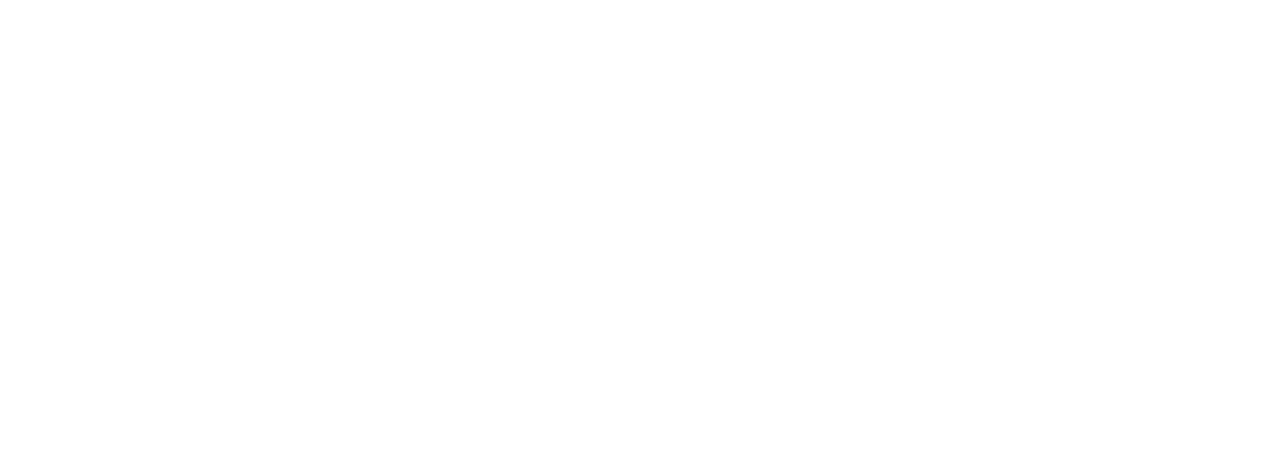
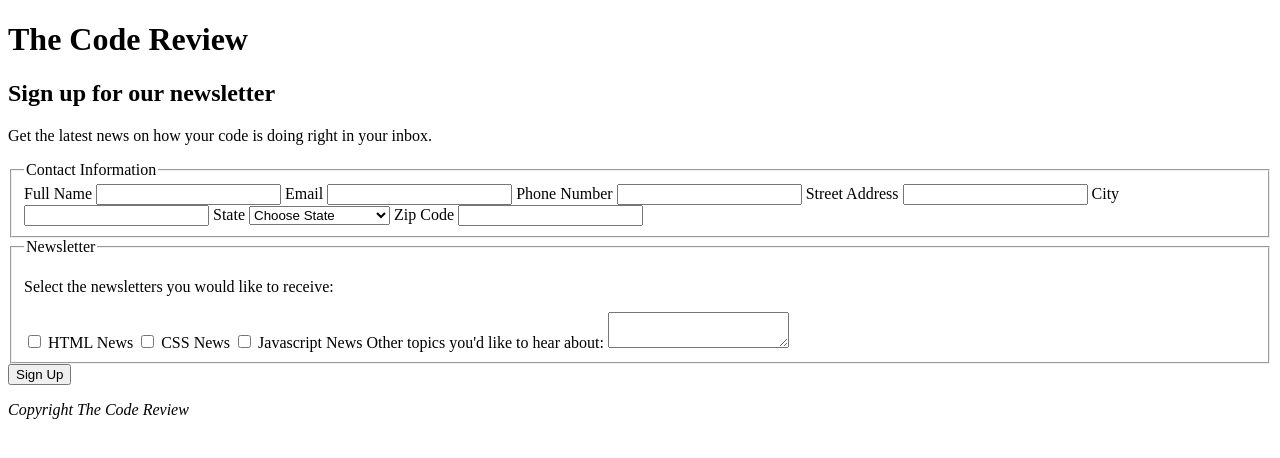
Before and after one commit to bencodezen/treehouse-p3, a plain HTML site: page index.html in a window 1280 px wide. Drawn offline with Linux system fonts and the light colour scheme.

Commit message:
Add first draft of form content

```diff
--- a/index.html
+++ b/index.html
@@ -7,5 +7,106 @@
     <link rel="stylesheet" type="text/css" href="styles/styles.css">
   </head>
   <body>
+    <header>
+      <h1>The Code Review</h1>
+    </header>
+    <main>
+      <article>
+        <section>
+          <h2>Sign up for our newsletter</h2>
+          <p>Get the latest news on how your code is doing right in your inbox.</p>
+        </section>
+        <section>
+          <form>
+            <fieldset>
+              <legend>Contact Information</legend>
+              <label for="full-name">Full Name</label>
+              <input id="full-name" name="full-name" type="text">
+              <label for="email">Email</label>
+              <input id="email" name="email" type="email">
+              <label for="phone">Phone Number</label>
+              <input id="phone" name="phone" type="tel">
+              <label for="street-address">Street Address</label>
+              <input id="street-address" name="street-address" type="text">
+              <label for="city">City</label>
+              <input id="city" name="city" type="city">
+              <label for="state">State</label>
+              <select id="state" name="state">
+                <option selected>Choose State</option>
+                <option value="AL">Alabama</option>
+                <option value="AK">Alaska</option>
+                <option value="AZ">Arizona</option>
+                <option value="AR">Arkansas</option>
+                <option value="CA">California</option>
+                <option value="CO">Colorado</option>
+                <option value="CT">Connecticut</option>
+                <option value="DE">Delaware</option>
+                <option value="DC">District Of Columbia</option>
+                <option value="FL">Florida</option>
+                <option value="GA">Georgia</option>
+                <option value="HI">Hawaii</option>
+                <option value="ID">Idaho</option>
+                <option value="IL">Illinois</option>
+                <option value="IN">Indiana</option>
+                <option value="IA">Iowa</option>
+                <option value="KS">Kansas</option>
+                <option value="KY">Kentucky</option>
+                <option value="LA">Louisiana</option>
+                <option value="ME">Maine</option>
+                <option value="MD">Maryland</option>
+                <option value="MA">Massachusetts</option>
+                <option value="MI">Michigan</option>
+                <option value="MN">Minnesota</option>
+                <option value="MS">Mississippi</option>
+                <option value="MO">Missouri</option>
+                <option value="MT">Montana</option>
+                <option value="NE">Nebraska</option>
+                <option value="NV">Nevada</option>
+                <option value="NH">New Hampshire</option>
+                <option value="NJ">New Jersey</option>
+                <option value="NM">New Mexico</option>
+                <option value="NY">New York</option>
+                <option value="NC">North Carolina</option>
+                <option value="ND">North Dakota</option>
+                <option value="OH">Ohio</option>
+                <option value="OK">Oklahoma</option>
+                <option value="OR">Oregon</option>
+                <option value="PA">Pennsylvania</option>
+                <option value="RI">Rhode Island</option>
+                <option value="SC">South Carolina</option>
+                <option value="SD">South Dakota</option>
+                <option value="TN">Tennessee</option>
+                <option value="TX">Texas</option>
+                <option value="UT">Utah</option>
+                <option value="VT">Vermont</option>
+                <option value="VA">Virginia</option>
+                <option value="WA">Washington</option>
+                <option value="WV">West Virginia</option>
+                <option value="WI">Wisconsin</option>
+                <option value="WY">Wyoming</option>
+              </select>
+              <label for="zip-code">Zip Code</label>
+              <input id="zip-code" name="zip-code" type="zip-code">
+            </fieldset>
+            <fieldset>
+              <legend>Newsletter</legend>
+              <p>Select the newsletters you would like to receive:</p>
+              <input type="checkbox" name="newsletters" id="html-news">
+              <label for="html-news">HTML News</label>
+              <input type="checkbox" name="newsletters" id="css-news">
+              <label for="css-news">CSS News</label>
+              <input type="checkbox" name="newsletters" id="js-news">
+              <label for="js-news">Javascript News</label>
+              <label for="other-topics">Other topics you'd like to hear about:</label>
+              <textarea id="other-topics" name="other-topics"></textarea>
+            </fieldset>
+            <button type="submit">Sign Up</button>
+          </form>
+        </section>
+      </article>
+      <footer>
+        <p><i>Copyright The Code Review</i></p>
+      </footer>
+    </main>
   </body>
 </html>
```
